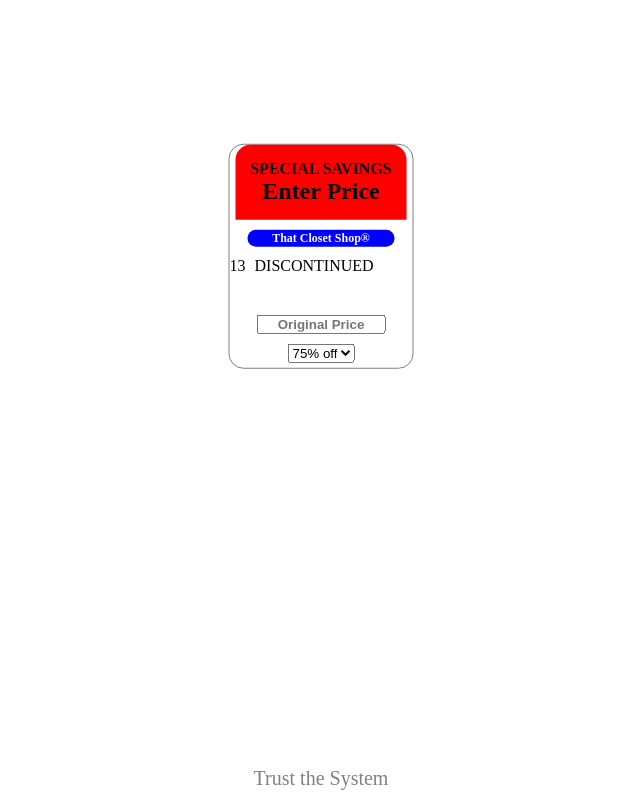
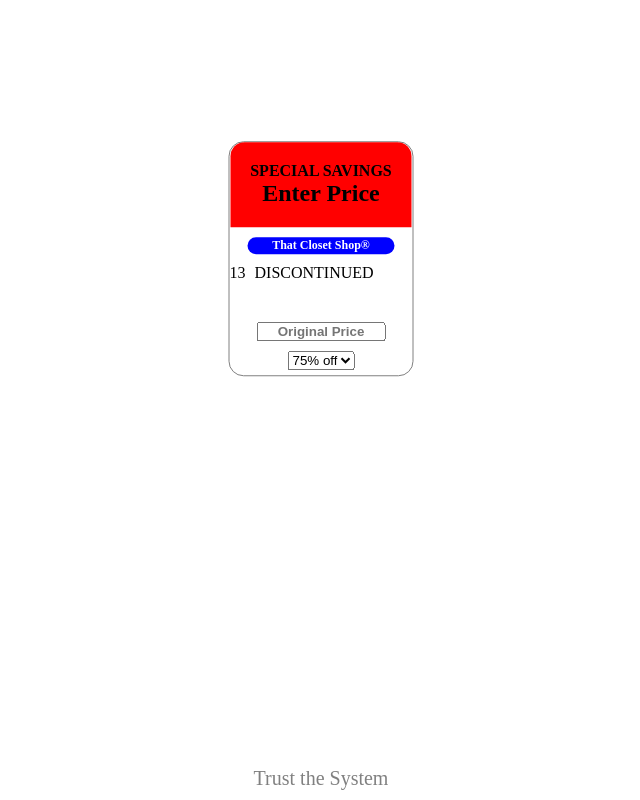
Before and after one commit to Aamidal/clearance-calc, a plain HTML site: page index.html in a window 1280 px wide. Shown: the whole page, without its empty margins (319-959 px from the left). Drawn offline with Linux system fonts and the light colour scheme.

Commit message:
Adjust red section padding

```diff
--- a/index.html
+++ b/index.html
@@ -38,9 +38,9 @@
         }
         #upper{
             background-color: red;
-            border-top-left-radius: 15px;
-            border-top-right-radius: 15px;
-            padding: 15px;
+            border-top-left-radius: 14px;
+            border-top-right-radius: 14px;
+            padding: 20px;
         }
         #discount {
             text-align: center;
```
